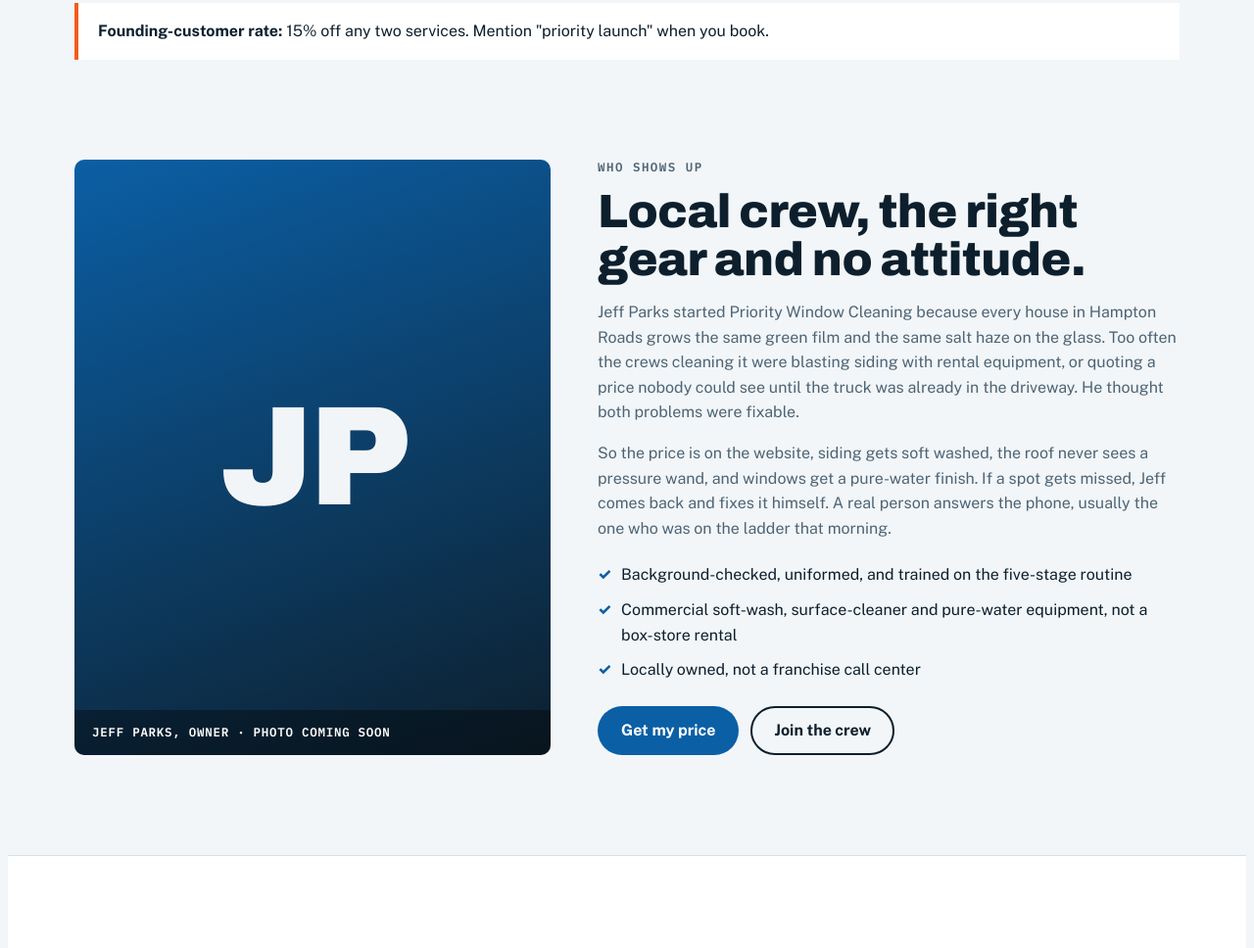
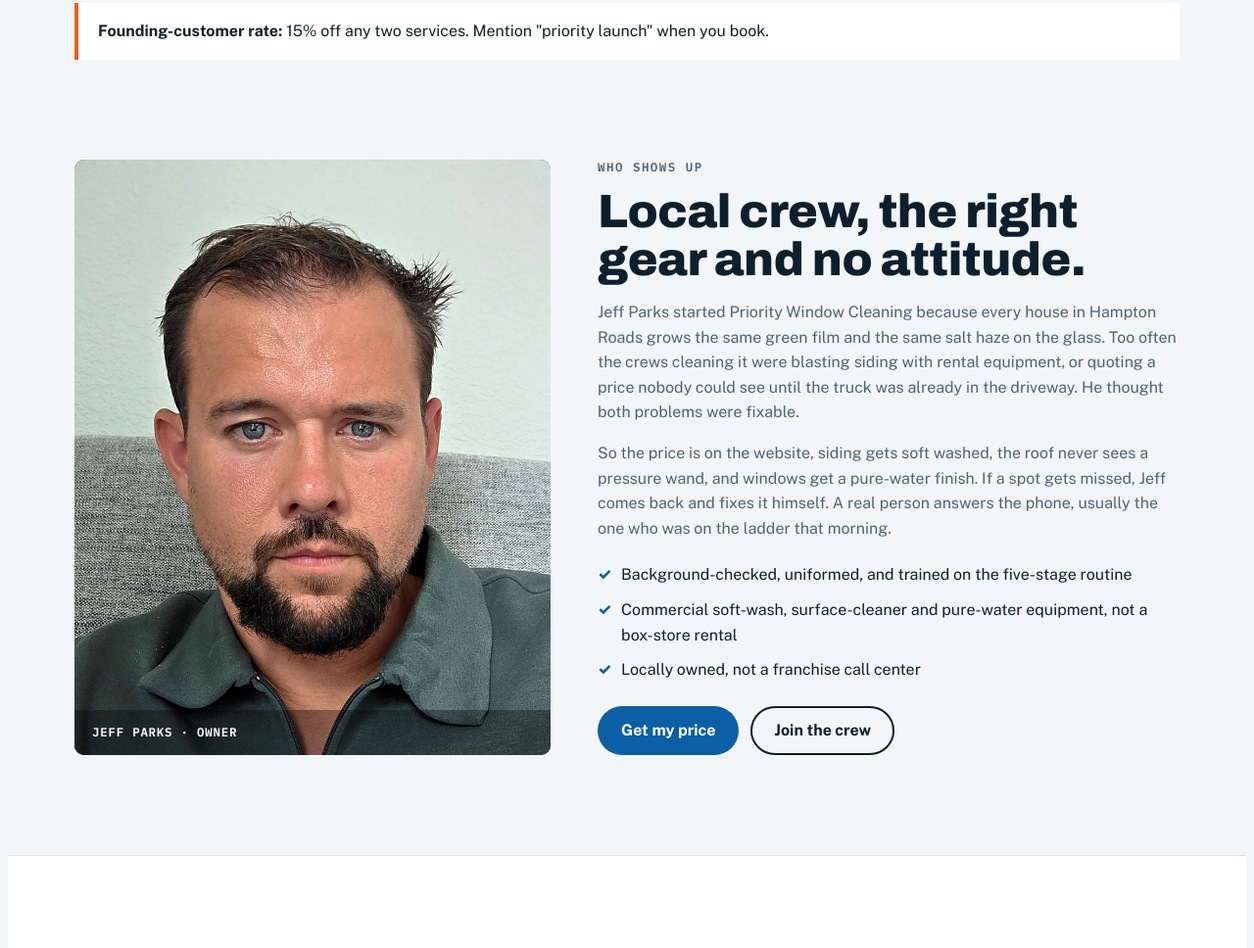
Before and after one commit to ethand757-business/priority-site, a plain HTML site: page index.html in a window 1280 px wide. Shown: the part 6355-7323 px from the top of the page at 98% size. Drawn offline with nearby package versions, Linux system fonts and the light colour scheme.

Commit message:
Add Jeff Parks headshot to About section
Co-Authored-By: Claude Opus 5.5 <noreply@anthropic.com>
Claude-Session: https://claude.ai/code/session_01Vss8NJH6fPHgaY4FnZzaqG

```diff
--- a/index.html
+++ b/index.html
@@ -223,6 +223,7 @@ details.full summary{cursor:pointer;font-weight:700;color:var(--brand)}
 .owner{display:grid;grid-template-columns:.9fr 1.1fr;gap:48px;align-items:center}
 @media (max-width:860px){.owner{grid-template-columns:1fr}}
 .portrait{aspect-ratio:4/5;max-width:100%;border-radius:var(--r);background:linear-gradient(160deg,var(--brand),var(--ink));position:relative;display:grid;place-items:center;color:var(--brand-ink);overflow:hidden}
+.portrait img{position:absolute;inset:0;width:100%;height:100%;object-fit:cover;object-position:50% 30%}
 .portrait .ini{font:900 clamp(5rem,14vw,9rem)/1 var(--display);font-stretch:125%;letter-spacing:-.04em;opacity:.95}
 .portrait figcaption{position:absolute;left:0;right:0;bottom:0;padding:14px 18px;background:rgba(0,0,0,.35);color:#fff;font:600 .78rem/1.4 var(--mono);letter-spacing:.06em;text-transform:uppercase}
 .owner .body{display:grid;gap:16px}
@@ -578,8 +579,8 @@ footer .logo-text{color:var(--band-ink)}
   <section id="about" aria-labelledby="ab-h" style="padding-top:0">
     <div class="wrap owner">
       <figure class="portrait" style="margin:0">
-        <span class="ini" aria-hidden="true">JP</span>
-        <figcaption>Jeff Parks, owner · photo coming soon</figcaption>
+        <img src="images/jeff-parks.jpg" width="900" height="1125" alt="Jeff Parks, owner of Priority Window Cleaning" loading="lazy">
+        <figcaption>Jeff Parks · Owner</figcaption>
       </figure>
       <div class="body">
         <p class="eyebrow">Who shows up</p>
```
Also changed, not shown: images/jeff-parks.jpg (added).
